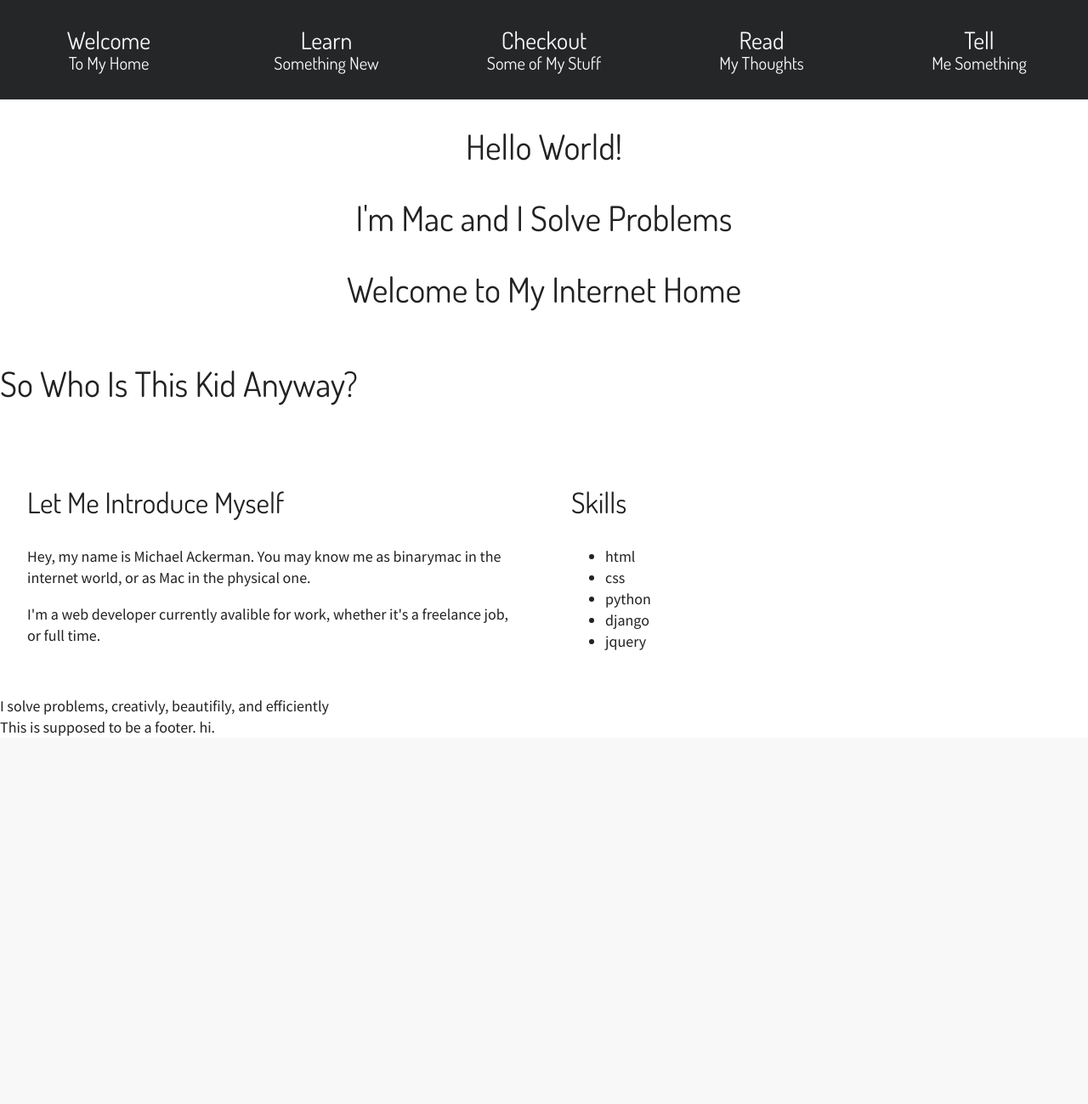
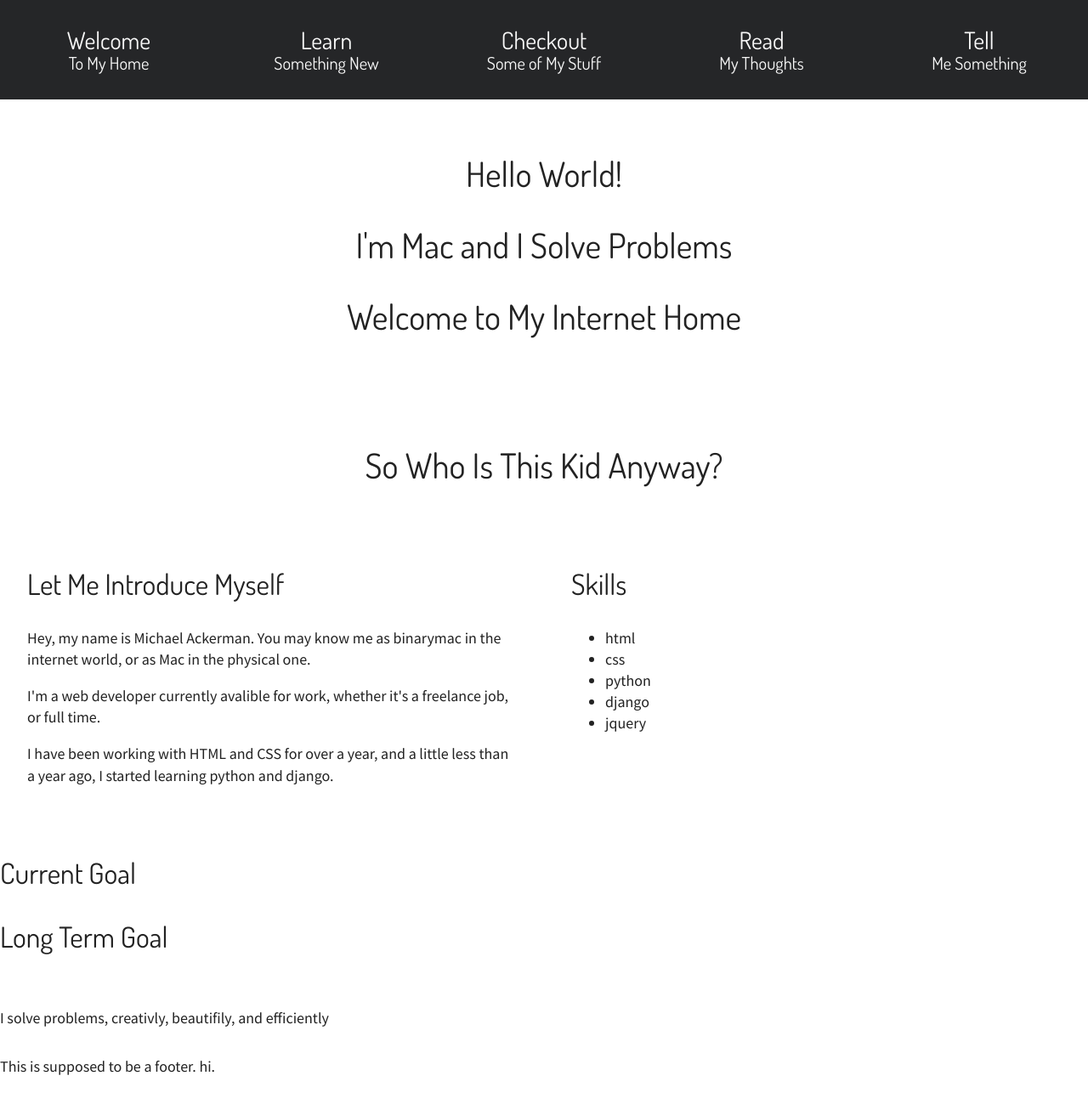
Before and after one commit to macrman/binarymac, a Django app: page / in a window 1280 px wide. Shown: the whole page at 85% size. Before the commit the page ends 866 px from the top, so only its background shows below. Run offline with Django 3.2, Linux system fonts and the light colour scheme; some libraries are stand-ins or nearby versions.

Commit message:
added a container header

```diff
--- a/binarymac/static/css/main.css
+++ b/binarymac/static/css/main.css
@@ -116,19 +116,12 @@ textarea {
 */
 
 h1, .trenta {font-size:40.5px;}
-
 h2, .venti {font-size:33.625px;}
-
 h3, .grande {font-size:28px;}
-
 h4, .tall {font-size:23.625px;}
-
 h5, .short {font-size:20.5px;}
-
 h6, .shorter {font-size:18.625px;}
-
 .base {font-size:18px;}
-
 small, .small {font-size:16px;}
 
 h1, h2, h3, h4, h5, h6 {
@@ -143,6 +136,10 @@ h1, h2, h3, h4, h5, h6 {
 .container {
     width:100%;
     padding: 2.5% 0;
+}
+
+.container-header {
+    text-align: center;
 }
 
 .row {
@@ -178,9 +175,6 @@ h1, h2, h3, h4, h5, h6 {
 .span_8_of_8 { width:100%; }
 
 /**************************************/
-#masthead {
-    background: http://www.google.com/webfonts/placeholder.png;
-}
 /*
    Nav Bar
    -------
@@ -196,7 +190,6 @@ h1, h2, h3, h4, h5, h6 {
 }
 
 #main-nav a {
-    width: 20%;
     text-decoration: none;
     color:#f8f8f8;
     font-family: 'Dosis',sans-serif;
--- a/binarymac/templates/base.html
+++ b/binarymac/templates/base.html
@@ -21,29 +21,29 @@
         <![endif]-->
 
         <nav id="main-nav" class="clearfix">
-            <a class="col" href="{% url home_view %}">
+            <a class="col span_1_of_5" href="{% url home_view %}">
                 <span class="menu-big grande">Welcome</span>
                 <span class="menu-small short">To My Home</span>
             </a>
-            <a class="col" href="{% url home_view %}">
+            <a class="col span_1_of_5" href="{% url home_view %}">
                 <span class="menu-big grande">Learn</span>
                 <span class="menu-small short">Something New</span>
             </a>
-            <a id="look" class="col" href="{% url home_view %}">
+            <a id="look" class="col span_1_of_5" href="{% url home_view %}">
                 <span class="menu-big grande">Checkout</span>
                 <span class="menu-small short">Some of My Stuff</span>
             </a>
-            <a id="read" class="col" href="{% url post_list %}">
+            <a id="read" class="col span_1_of_5" href="{% url post_list %}">
                 <span class="menu-big grande">Read</span>
                 <span class="menu-small short">My Thoughts</span>
             </a>
-            <a id="talk" class="col" href="{% url home_view %}">
+            <a id="talk" class="col span_1_of_5" href="{% url home_view %}">
                 <span class="menu-big grande">Tell</span>
                 <span class="menu-small short">Me Something</span>
             </a>
         </nav>
         <header id="main-header">
-            <section id="masthead" class="row">
+            <section id="masthead" class="container">
                 <div class="">
                     {% block masthead %}
                     {% endblock %}
@@ -53,7 +53,7 @@
         {% block main %}
         {% endblock %}
 
-        <footer class="">
+        <footer class="container">
             <span>This is supposed to be a footer. hi.</span>
         </footer>
 
--- a/binarymac/templates/home.html
+++ b/binarymac/templates/home.html
@@ -7,10 +7,11 @@
 {% endblock %}
 
 {% block main %}
-<section id="about" class="clearfix">
-    <header>
+<section id="about" class="clearfix container">
+    <header class="container-header">
         <h1>So Who Is This Kid Anyway?</h1>
     </header>
+    <div class="row clearfix">
         <section id="whoami" class="span_1_of_2 col">
             <header class="section-header">
                 <h2>Let Me Introduce Myself</h2>
@@ -18,6 +19,7 @@
             <div>
                 <p>Hey, my name is Michael Ackerman. You may know me as binarymac in the internet world, or as Mac in the physical one.</p>
                 <p>I'm a web developer currently avalible for work, whether it's a freelance job, or full time.</p>
+                <p>I have been working with HTML and CSS for over a year, and a little less than a year ago, I started learning python and django.</p>
             </div>
         </section>
         <section id="skills" class="span_1_of_2 col">
@@ -34,5 +36,17 @@
             </ul>
             </div>
         </section>
+    </div>
+    <section id="current-goal">
+        <header>
+            <h2>Current Goal</h2>
+        </header>
+    </section>
+    <section id="long-term-goal">
+        <header>
+            <h2>Long Term Goal</h2>
+        </header>
+    </section>
+</section>
 <span>I solve problems, creativly, beautifily, and efficiently</span>
 {% endblock %}
```
Also changed, not shown: 1 other file. Lines whose indentation alone changed are shown as unchanged.
